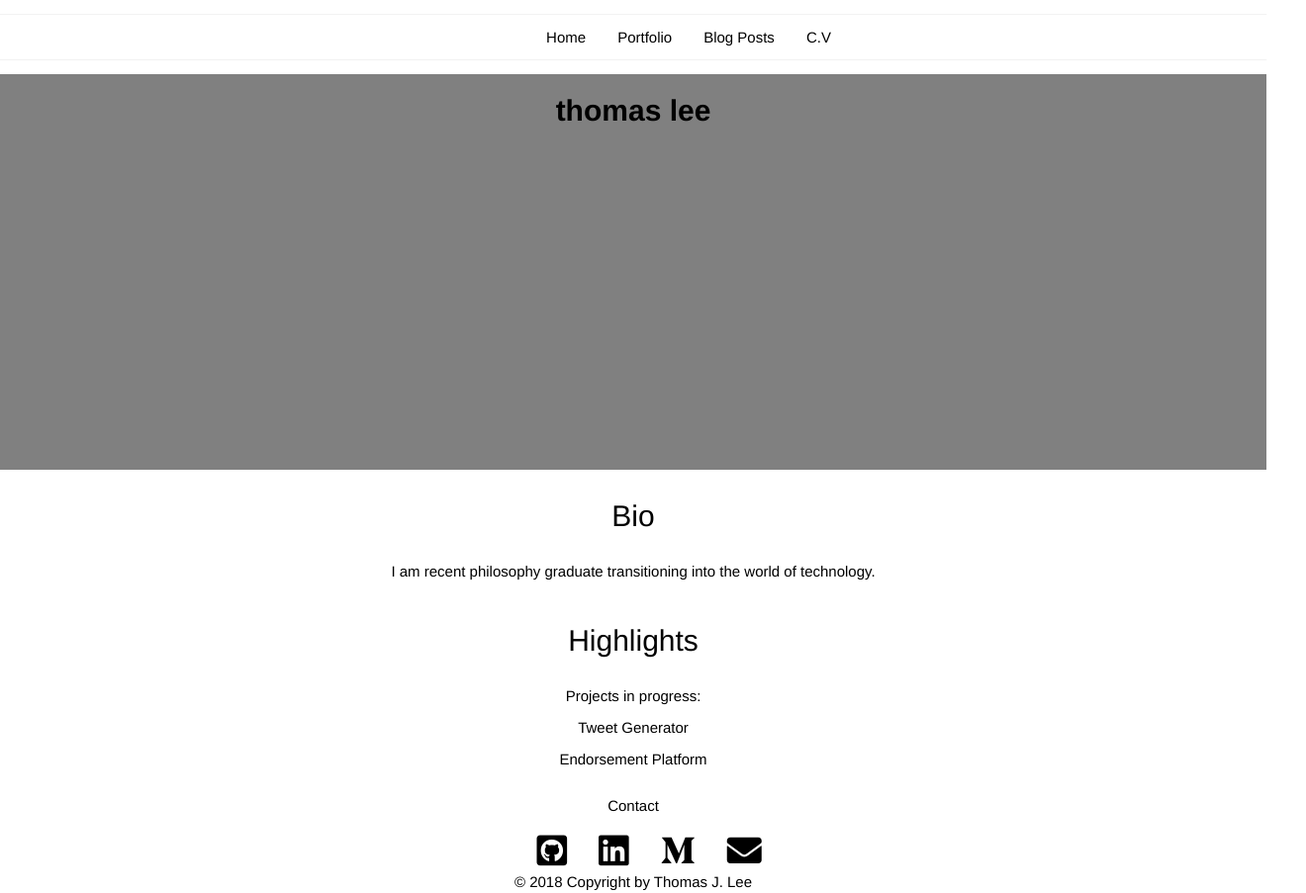
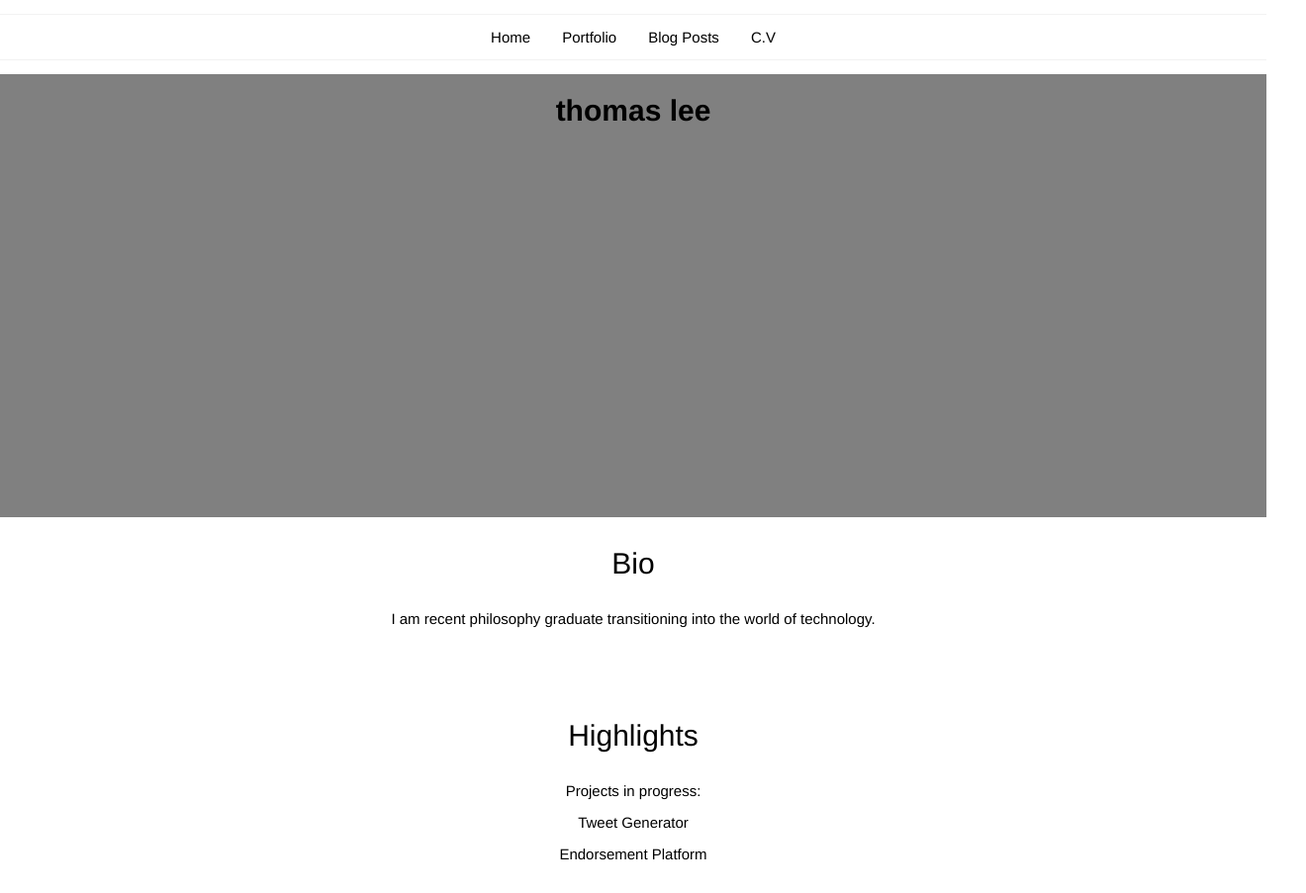
Before and after one commit to ThomasLee94/personal-website, a plain HTML site: page index.html in a window 1280 px wide. Shown: the top 903 px of the page at 99% size, 1320 px wide, since content can reach past the window. Drawn offline with Linux system fonts and the light colour scheme.

Commit message:
added better styling

```diff
--- a/index.css
+++ b/index.css
@@ -23,14 +23,18 @@ body {
     flex-direction: row;
     justify-content: center;
     align-items: center;
+    padding: 0;
+    list-style: none;
 }
 
 .nav-btn {
     text-decoration: none;
     list-style-type: none;
     color: black;
-    margin-left: 2rem;
+    margin-left: 1rem;
+    margin-right: 1rem;
     transition: all 200ms;
+    display: block;
 }
 
 .nav-btn:hover {
@@ -100,6 +104,13 @@ body {
     font-size: 30px;
 }
 
+/* **************** */
+/* Padding for Divs */
+/* **************** */
+
+.section-box{
+    padding-bottom: 3rem;
+}
 
 /* ************** */
 /* Footer/Contact */
@@ -133,7 +144,8 @@ body {
     text-decoration: none;
     list-style-type: none;
     color: black;
-    margin-left: 2rem;
+    margin-left: 1rem;
+    margin-right: 1rem;
     transition: all 200ms;
 }
 
--- a/index.html
+++ b/index.html
@@ -16,22 +16,22 @@
             <div class="nav-bar">
                 <nav>
                     <ul class="nav-links">
-                        <a class="nav-btn" href="index.html">Home</a>
-                        <a class="nav-btn" href="portfolio.html">Portfolio</a>
-                        <a class="nav-btn" href="blog-post.html">Blog Posts</a>
-                        <a class="nav-btn" href="#cv.html">C.V</a>
+                        <li><a class="nav-btn" href="index.html">Home</a></li>
+                        <li><a class="nav-btn" href="portfolio.html">Portfolio</a></li>
+                        <li><a class="nav-btn" href="blog-post.html">Blog Posts</a></li>
+                        <li><a class="nav-btn" href="#cv.html">C.V</a></li>
                     </ul>
                 </nav>
             </div>
         </div>
 
         <!-- Adding home page image -->
-        <div class="background-image">
+        <div class="background-image section-box">
             <h1 class="background-image-text-overlay">thomas lee</h1>
         </div>
 
         <!-- Adding basic info/short bio -->
-        <div class="info">
+        <div class="info section-box">
             <p class="bio-header">Bio</p>
             <div class="bio">
                 <p>
@@ -42,7 +42,7 @@
         </div>
 
         <!-- adding 'highlights' -->
-        <div class="highlights">
+        <div class="highlights section-box">
             <p class="highlights-header">Highlights</p>
             <p>
                 Projects in progress:
@@ -52,7 +52,7 @@
         </div>
 
         <!-- Adding footer -->
-        <div class="footer">
+        <div class="footer section-box">
             <p>Contact</p>
             <div class="container">
                 <div class="footer-links">
@@ -64,7 +64,7 @@
             </div>
         </div>
 
-        <div class="footer-copyright">
+        <div class="footer-copyright section-box">
             <div class="container row">
                 <div>© 2018 Copyright by Thomas J. Lee</div>
             </div>
```
Also changed, not shown: blogpost.html (added).
